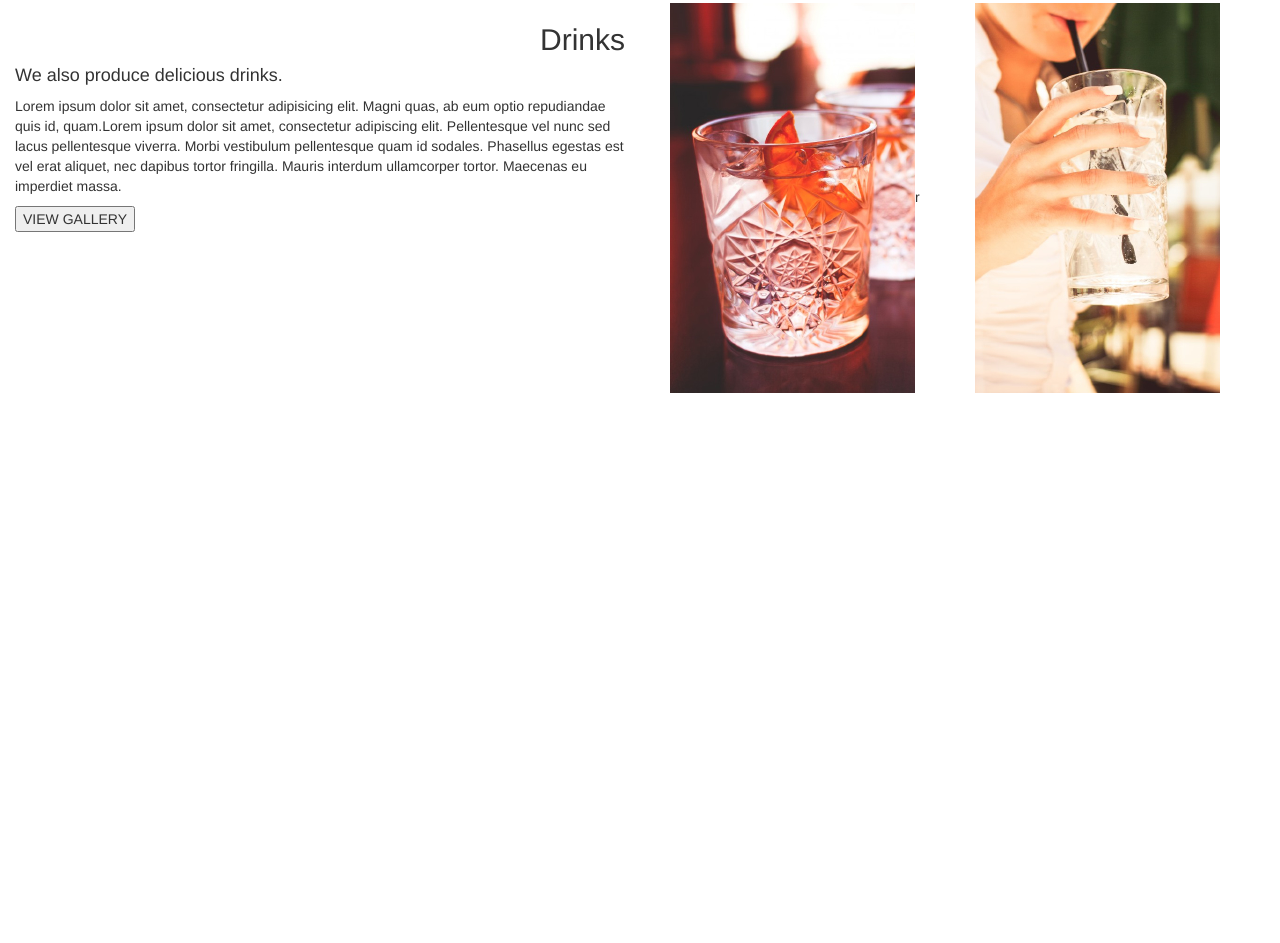
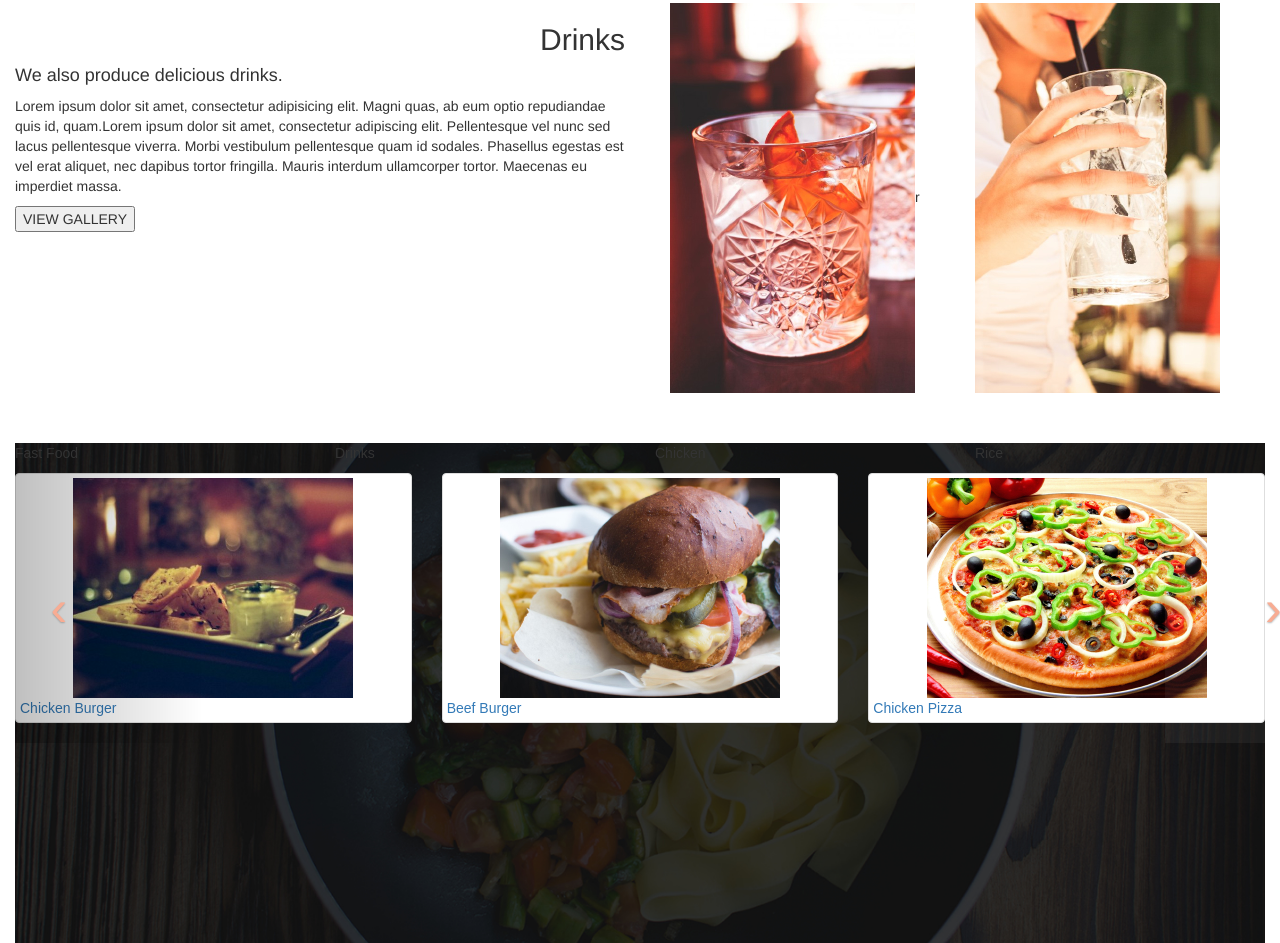
Before and after one commit to sammwas/anita-skitchen, a plain HTML site: page Kitchen/index.html in a window 1280 px wide. Shown: the part 1107-2050 px from the top of the page. Before the commit the page ends 1520 px from the top, so only its background shows below. Drawn offline with nearby package versions, Linux system fonts and the light colour scheme.

Commit message:
carousel fitting

```diff
--- a/Kitchen/css/styles.css
+++ b/Kitchen/css/styles.css
@@ -47,4 +47,13 @@
 }
 .park {
   background-image: url("../backgrounds/foodsBg.jpg");
+  height: 50rem;
+  background-repeat: no-repeat;
+  max-height: 100%;
+  background-position: center;
+  background-size: cover;
+  margin-top: 5rem;
+  margin-left: 0;
+  margin-right: 0;
+  font-family: 'El Messiri', sans-serif;
 }
--- a/Kitchen/index.html
+++ b/Kitchen/index.html
@@ -6,7 +6,7 @@
     <meta name="viewport" content="width=device-width,initial-scale=1">
     <link rel="stylesheet" href="https://maxcdn.bootstrapcdn.com/bootstrap/3.3.7/css/bootstrap.min.css" integrity="sha384-BVYiiSIFeK1dGmJRAkycuHAHRg32OmUcww7on3RYdg4Va+PmSTsz/K68vbdEjh4u" crossorigin="anonymous">
     <link rel="stylesheet" href="css/styles.css">
-
+    <script  src="http://code.jquery.com/jquery-3.2.1.min.js" integrity="sha256-hwg4gsxgFZhOsEEamdOYGBf13FyQuiTwlAQgxVSNgt4=" crossorigin="anonymous"></script>
     <title>Anita's Kitchen</title>
 
     </head>
@@ -69,9 +69,95 @@
 
      </div>
    </div>
-   <div class="row park">
+   <!-- Carousel area -->
+<div class="park">
 
+ <div class="row">
+   <div class="col col-md-3 col-lg-3 btn-car" id="fast">
+     <p>Fast Food</p>
    </div>
+   <div class="col col-md-3 col-lg-3 btn-car">
+     <p>Drinks</p>
+   </div>
+   <div class="col col-md-3 col-lg-3 btn-car">Chicken</div>
+   <div class="col col-md-3 col-lg-3 btn-car" id="rice">Rice</div>
+ </div>
+
+ <div id="myCarousel" class="carousel slide" data-ride="carousel">
+
+   <!-- First Carousel items -->
+   <div class="carousel-inner">
+     <div class="item active">
+       <div class="row">
+         <div class="col-md-4 slide-content">
+           <a href="#" class="thumbnail"><img src="fastfood/chickenBurger.jpg" alt="Image" class="img-responsive">Chicken Burger</a>
+         </div>
+         <div class="col-md-4 slide-content">
+           <a href="#" class="thumbnail"><img src="fastfood/beefBurger.jpg" alt="Image" class="img-responsive">Beef Burger</a>
+         </div>
+         <div class="col-md-4 slide-content">
+           <a href="#" class="thumbnail"><img src="fastfood/chickenPizza.jpg" alt="Image" class="img-responsive">Chicken Pizza</a>
+         </div>
+       </div>
+       <!--/row-->
+     </div>
+     <!--Second carousel item-->
+
+     <div class="item">
+       <div class="row">
+         <div class="col-md-4 slide-content">
+           <a href="#" class="thumbnail"><img src="fastfood/chickenBurger.jpg" alt="Image" class="img-responsive">Chicken Burger</a>
+         </div>
+         <div class="col-md-4 slide-content">
+           <a href="#" class="thumbnail"><img src="fastfood/beefBurger.jpg" alt="Image" class="img-responsive">Beef Burger</a>
+         </div>
+         <div class="col-md-4 slide-content">
+           <a href="#" class="thumbnail"><img src="fastfood/chickenPizza.jpg" alt="Image" class="img-responsive">Chicken Pizza</a>
+         </div>
+       </div>
+
+     </div>
+     <!--Third carousel item-->
+
+     <div class="item">
+       <div class="row">
+         <div class="col-md-4 slide-content">
+           <a href="#" class="thumbnail"><img src="fastfood/chickenBurger.jpg" alt="Image" class="img-responsive">Chicken Burger</a>
+         </div>
+         <div class="col-md-4 slide-content">
+           <a href="#" class="thumbnail"><img src="fastfood/beefBurger.jpg" alt="Image" class="img-responsive">Beer Burger</a>
+         </div>
+         <div class="col-md-4 slide-content">
+           <a href="#" class="thumbnail"><img src="fastfood/chickenPizza.jpg" alt="Image" class="img-responsive">Chicken Burger</a>
+         </div>
+       </div>
+
+     </div>
+     <!--Fourth carousel item-->
+
+     <div class="item">
+       <div class="row">
+         <div class="col-md-4 slide-content">
+           <a href="#" class="thumbnail"><img src="fastfood/chickenBurger.jpg" alt="Image" class="img-responsive">Chicken Burger</a>
+         </div>
+         <div class="col-md-4 slide-content">
+           <a href="#x" class="thumbnail"><img src="fastfood/beefBurger.jpg" alt="Image" class="img-responsive">Beef Burger</a>
+         </div>
+         <div class="col-md-4 slide-content">
+           <a href="#" class="thumbnail"><img src="fastfood/chickenPizza.jpg" alt="Image" class="img-responsive">Chicken Pizza</a>
+         </div>
+       </div>
+
+     </div>
+     <!--items End-->
+   </div>
+   <!--/carousel buttons--><a class="left carousel-control" href="#myCarousel" data-slide="prev" style="color:#F15B29;font-size:50px;padding:100px 100px 0 0" ;background:rgba(255, 255, 255,0.1);width:10px>‹</a>
+
+   <a class="right carousel-control" href="#myCarousel" data-slide="next" style="color:#F15B29;font-size:50px;padding:100px 0 0 100px;background:rgba(255, 255, 255,0.1);width:10px">›</a>
+ </div>
+ <!--End of myCarousel-->
+</div>
+
  </div>
 
 
```
